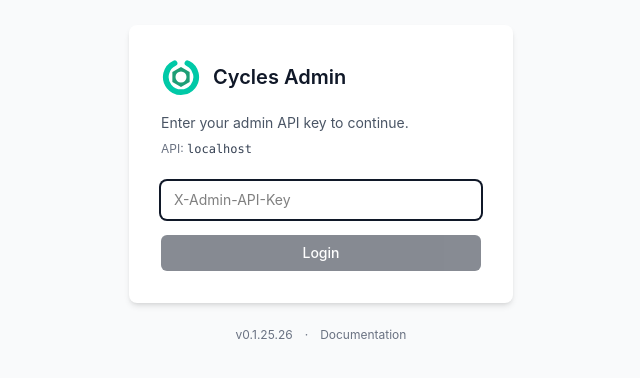
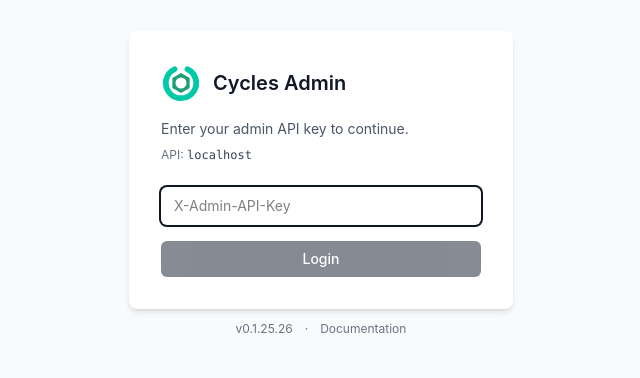
Before and after one commit to runcycles/cycles-dashboard, a Vue app: page /login in a window 1280 px wide. Shown: the part 216-594 px from the top of the page, without its empty margins (319-959 px from the left). Built offline with nearby package versions, Linux system fonts and the light colour scheme.

Commit message:
fix(login): tighten footer gap from mt-6 to mt-3

```diff
--- a/src/views/LoginView.vue
+++ b/src/views/LoginView.vue
@@ -130,7 +130,7 @@ onUnmounted(() => {
         </button>
       </form>
     </div>
-    <footer class="mt-6 flex items-center gap-3 text-xs text-gray-500 dark:text-gray-400">
+    <footer class="mt-3 flex items-center gap-3 text-xs text-gray-500 dark:text-gray-400">
       <span>v{{ version }}</span>
       <span aria-hidden="true">·</span>
       <a
```
